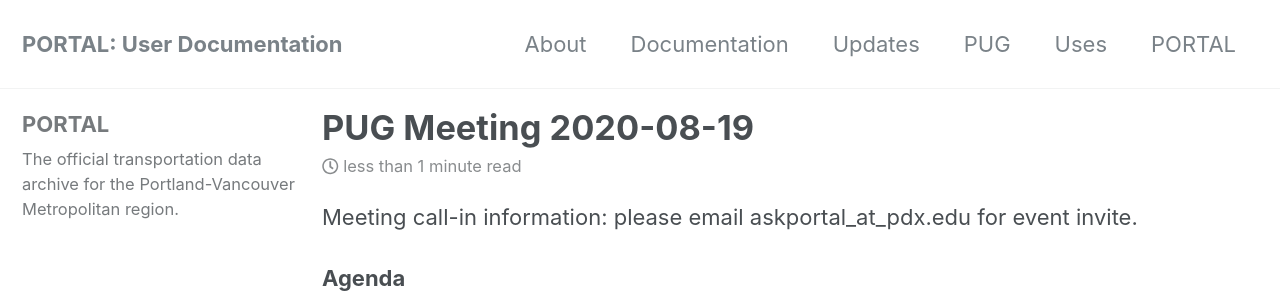
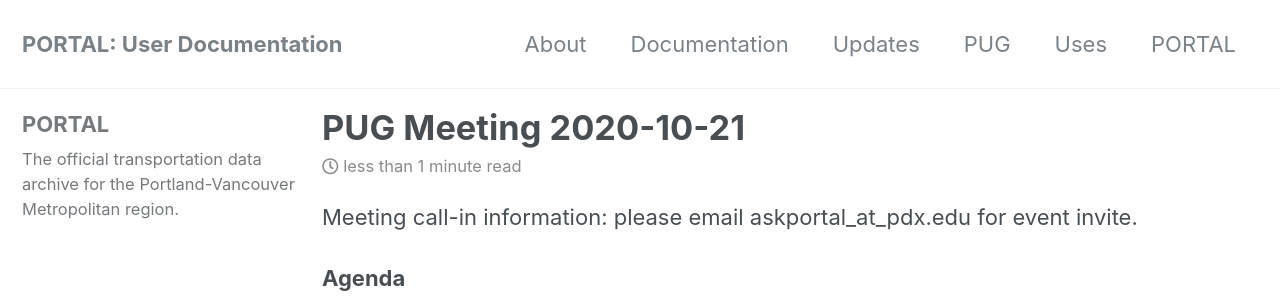
Before and after one commit to adus/portal-documentation, a Jekyll site: the page built from _posts/2020-10-21-pug-agenda.md, in a window 1280 px wide and 900 px high. Shown: the top 305 px of the window. Built offline with Jekyll 4.4.1, drawn with Linux system fonts in a browser that asks for light colours; nearby versions of some CDN libraries.

Commit message:
fix date on agenda

```diff
--- a/_posts/2020-10-21-pug-agenda.md
+++ b/_posts/2020-10-21-pug-agenda.md
@@ -1,5 +1,5 @@
 ---
-title: "PUG Meeting 2020-08-19"
+title: "PUG Meeting 2020-10-21"
 tags:
   - updates&notices
 ---
```
